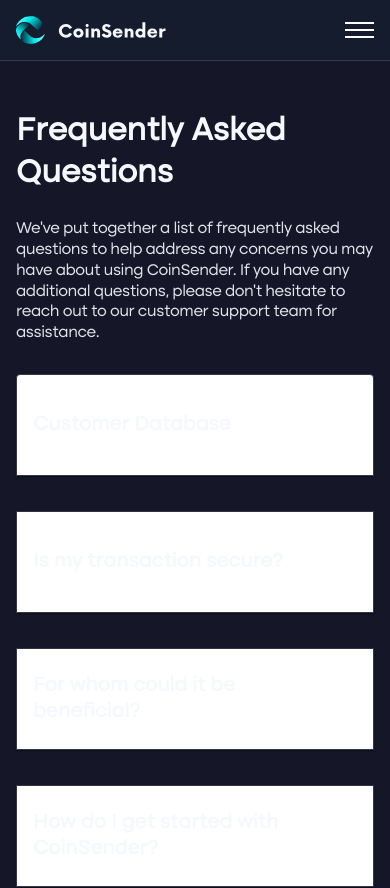
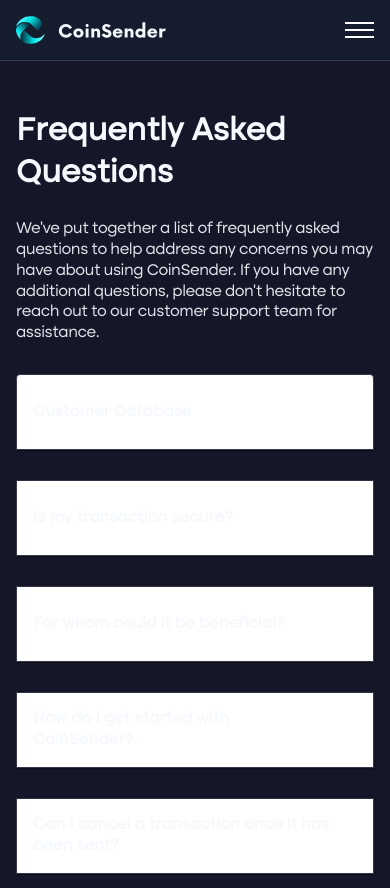
Before and after one commit to Marko193/CoinSender-Landing, a Next.js app: page /faq in a window 390 px wide. Shown: the top 888 px of the page. Built offline with nearby package versions, Linux system fonts and the light colour scheme.

Commit message:
feat: add adaptivity for faq accordions

```diff
--- a/src/pages/faq/faq.module.scss
+++ b/src/pages/faq/faq.module.scss
@@ -6,6 +6,7 @@
   justify-content: center;
   align-items: center;
   margin-bottom: 95px;
+
 
   @media screen and (max-width: $screen-tablet-max) {
     display: block;
@@ -56,26 +57,33 @@
   display: flex;
   flex-direction: row;
   justify-content: space-around;
+  align-items: center;
   margin-top: 55px;
 
   @media screen and (max-width: $screen-tablet-max) {
     margin-top: 30px;
+    flex-direction: column;
   }
 
-  @media screen and (max-width: 1224px) {
-    flex-direction: column;
+  @media screen and (min-width: $screen-laptop-min) and (max-width: 1224px) {
+    width: 100%;
   }
 
   @media screen and (min-width: 1225px) {
     width: 1225px;
   }
 
-  @media screen and (min-width: 1440px ){
+  @media screen and (min-width: 1440px) {
     justify-content: space-between;
   }
 }
 
 .accordion_column {
+
+  @media screen and (min-width: $screen-laptop-min) and (max-width: 1224px) {
+    margin: 0 30px 0 30px;
+  }
+
   @media screen and (min-width: 1225px) {
     width: 595px;
   }
@@ -87,10 +95,20 @@
   border: 1px solid #36394C;
   border-radius: 13px;
 
+  @media screen and (min-width: $screen-laptop-min) and (max-width: 1224px) {
+    width: auto;
+  }
+
+  @media screen and (max-width: 1224px) {
+    margin-bottom: 30px;
+  }
 }
 
 .expand_more_icon {
   color: #FFFFFF;
+  @media screen and (min-width: $screen-laptop-min) and (max-width: 1224px) {
+    margin-left:10px;
+  }
 }
 
 .accordion_name_block {
@@ -99,6 +117,16 @@
   background-color: #202236;
   border-bottom: 1px solid #36394C;
   border-radius: 13px;
+
+  @media screen and (max-width: $screen-tablet-max) {
+    height: 74px;
+    padding: 0 35px 0 15px;
+  }
+
+  @media screen and (min-width: $screen-laptop-min) and (max-width: 1224px) {
+    height: 75px;
+    padding: 0 10px 0 20px;
+  }
 }
 
 .name_block_title {
@@ -107,7 +135,11 @@
   line-height: 130%;
   color: #F5F8FC;
 
-  @media screen and (min-width: $screen-tv-min) {
+  @media screen and (max-width: 1224px) {
+    font-size: initial;
+  }
+
+  @media screen and (min-width: 1225px) {
     width: 400px;
   }
 }
@@ -119,6 +151,15 @@
 .accordion_details_root {
   height: 140px;
   padding: 0;
+  border-radius: 13px;
+
+  @media screen and (max-width: $screen-tablet-max) {
+    height: 150px;
+  }
+
+  @media screen and (min-width: $screen-laptop-min) and (max-width: 1224px) {
+    margin-bottom: 30px;
+  }
 }
 
 .details_content {
@@ -128,4 +169,13 @@
   line-height: 130%;
   letter-spacing: -0.03em;
   color: rgba(245, 248, 252, 0.9);
+
+  @include phones {
+    font-size: 14px;
+    padding: 25px 30px 25px 20px;
+  }
+
+  @media screen and (min-width: $screen-tablet-min) and (max-width: $screen-tablet-max) {
+    padding: 25px 30px 25px 20px;
+  }
 }
```
